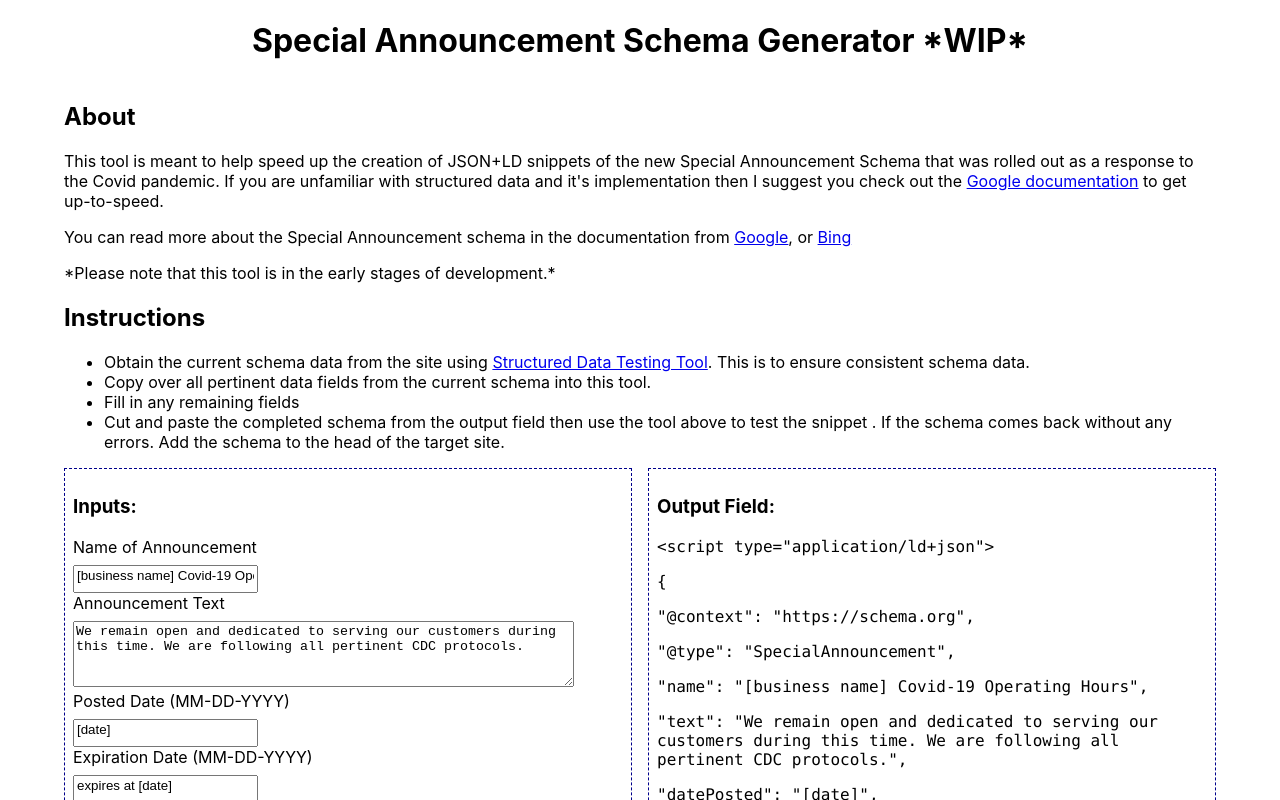
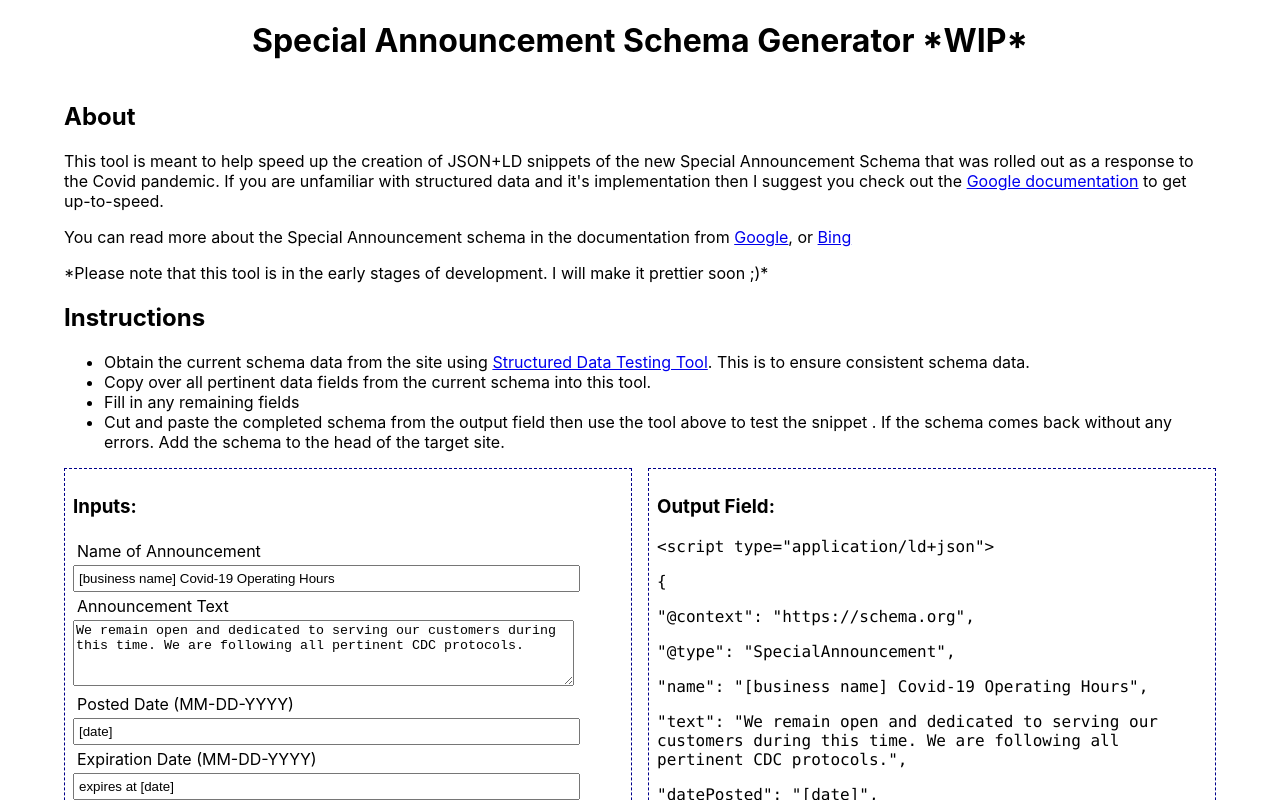
Before and after one commit to Schmidt-Aaron/SchemaGenerator, a React (Create React App) app: page / in a window 1280 px wide. Shown: the top 800 px of the page. Built offline with nearby package versions, Linux system fonts and the light colour scheme.

Commit message:
minor updates

```diff
--- a/src/App.css
+++ b/src/App.css
@@ -24,7 +24,8 @@
 label,
 input {
   display: block;
-  padding-bottom: 0.5rem;
+  padding: 0.25rem;
+  width: 90%;
 }
 
 textarea {
--- a/src/components/about.js
+++ b/src/components/about.js
@@ -25,7 +25,10 @@ export default function About() {
           Bing
         </a>
       </p>
-      <p>*Please note that this tool is in the early stages of development.*</p>
+      <p>
+        *Please note that this tool is in the early stages of development. I
+        will make it prettier soon ;)*
+      </p>
       <h2>Instructions</h2>
       <ul>
         <li>
```
